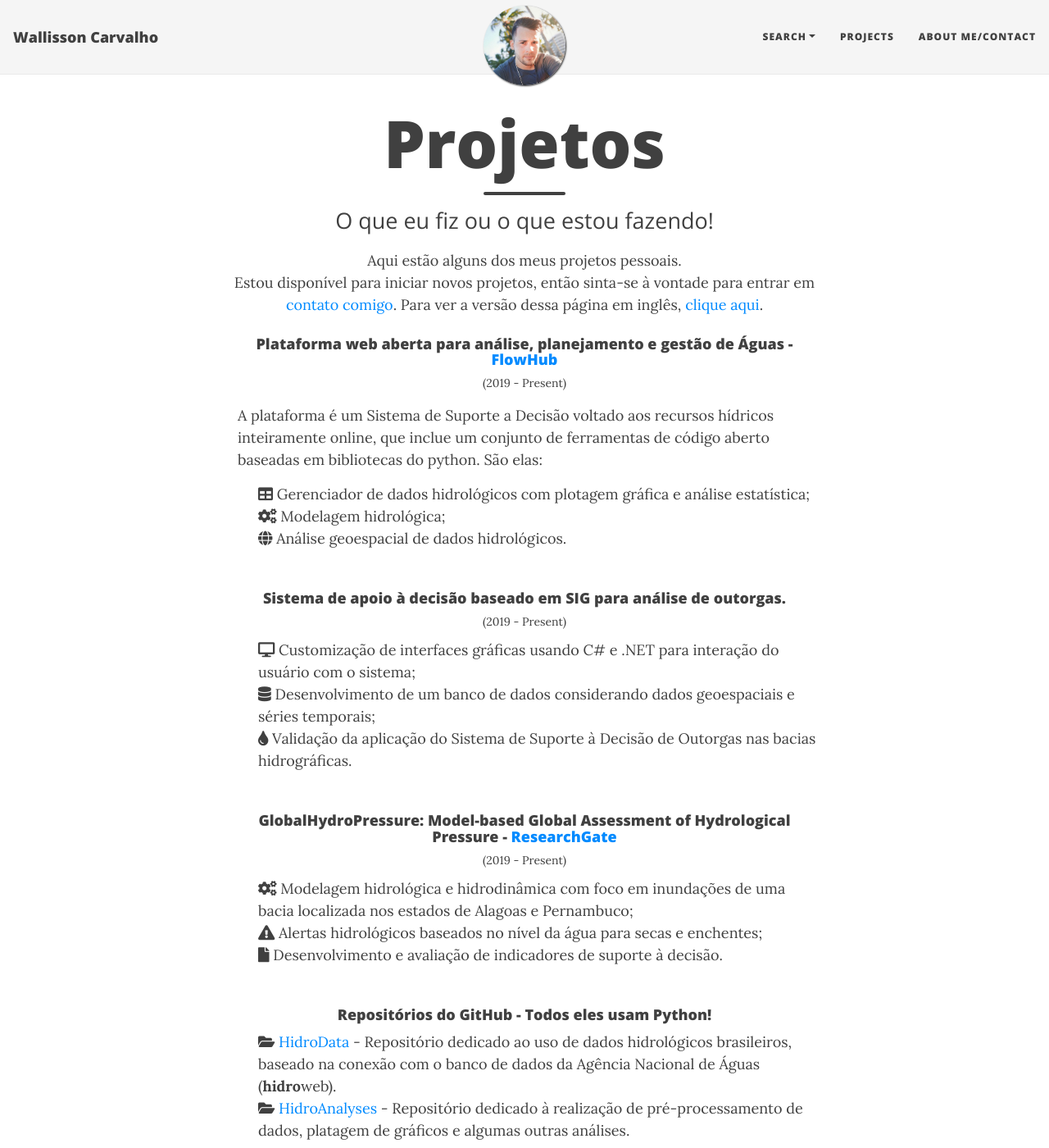
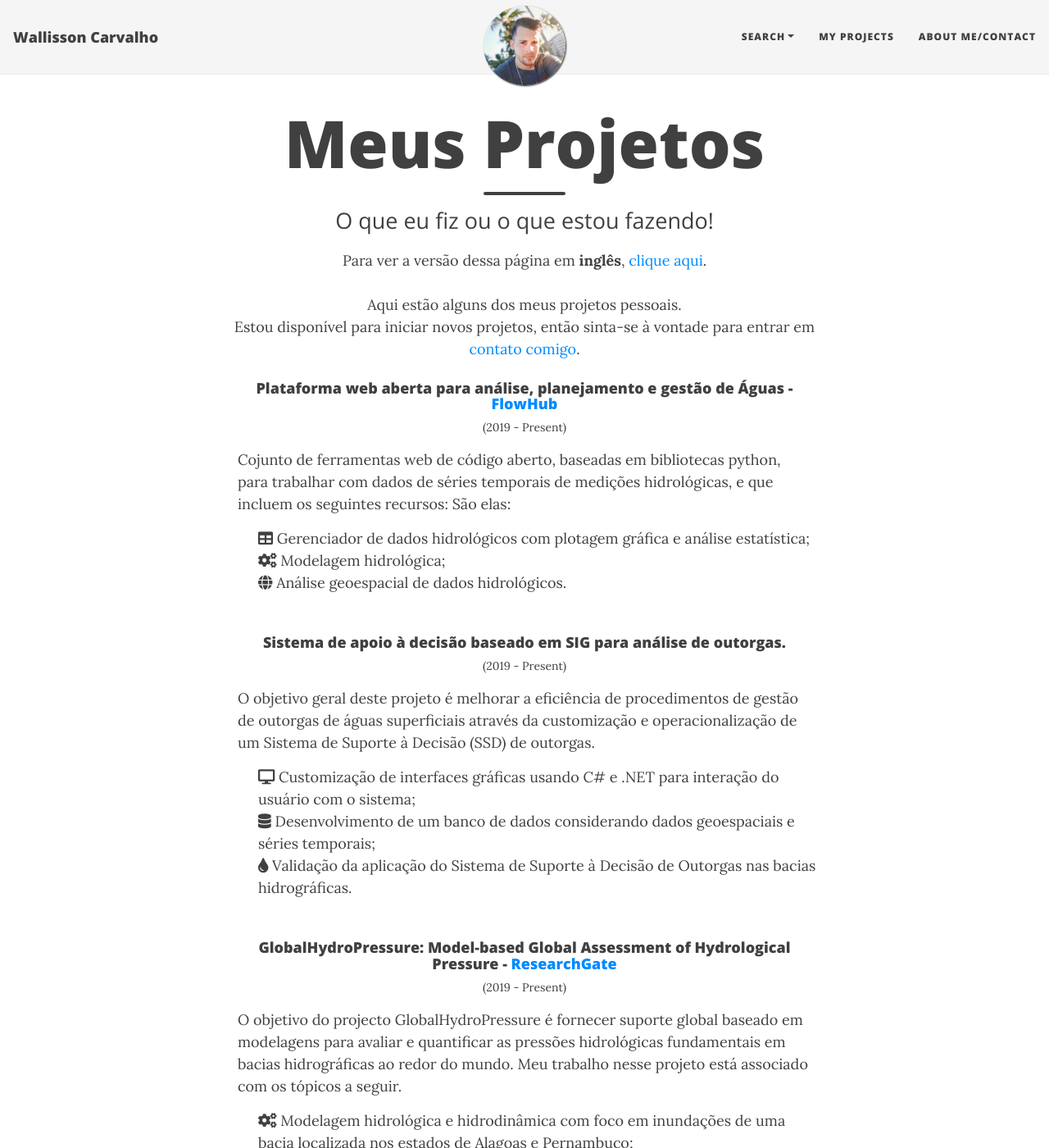
Before and after one commit to wallissoncarvalho/wallissoncarvalho.github.io, a Jekyll site: the page built from projetos.md, in a window 1280 px wide and 1400 px high. Shown: the whole window at 82% size. Built offline with Jekyll 4.4.1, drawn with Linux system fonts in a browser that asks for light colours; nearby versions of some CDN libraries; some of the changed text lies outside the part shown.

Commit message:
Updating some pages.

```diff
--- a/_config.yml
+++ b/_config.yml
@@ -15,7 +15,7 @@ navbar-links:
   Search:
     - Filter Tags: "tags"
     - Text Search: "search"
-  Projects: "projects"
+  My Projects: "projects"
   About Me/Contact: "about"
 
 
--- a/projetos.md
+++ b/projetos.md
@@ -1,12 +1,13 @@
 ---
 layout: page
-title: Projetos
+title: Meus Projetos
 subtitle: O que eu fiz ou o que estou fazendo!
 ---
 <div style="text-align: center;margin-bottom: 25px">
+Para ver a versão dessa página em <b>inglês</b>, <a href="/projects">clique aqui</a>.<br>
+<br>
 Aqui estão alguns dos meus projetos pessoais.<br>
 Estou disponível para iniciar novos projetos, então sinta-se à vontade para entrar em <a href="/sobremim">contato comigo</a>.
-Para ver a versão dessa página em inglês, <a href="/about">clique aqui</a>.
 </div>
 
 <div style="text-align: center;margin-bottom: 10px">
@@ -14,8 +15,8 @@ Para ver a versão dessa página em inglês, <a href="/about">clique aqui</a>.
 </h4>
 <p style="margin:0px;font-size: 14px">(2019 - Present)</p>
 </div>
-<p style="margin:15px">A plataforma é um Sistema de Suporte a Decisão voltado aos recursos hídricos inteiramente online, que inclue um
-conjunto de ferramentas de código aberto baseadas em bibliotecas do python. São elas:</p>
+<p style="margin:15px">Cojunto de ferramentas web de código aberto, baseadas em bibliotecas python, para trabalhar com dados de séries
+temporais de medições hidrológicas, e que incluem os seguintes recursos: São elas:</p>
 <ul style="list-style: none;">
 <li><i class="fa fa-table" aria-hidden="true"></i> Gerenciador de dados hidrológicos com plotagem gráfica e análise estatística;</li>
 <li><i class="fa fa-cogs" aria-hidden="true"></i> Modelagem hidrológica;</li>
@@ -27,6 +28,7 @@ conjunto de ferramentas de código aberto baseadas em bibliotecas do python. Sã
 </h4>
 <p style="margin:0px;font-size: 14px">(2019 - Present)</p>
 </div>
+<p style="margin: 15px">O objetivo geral deste projeto é melhorar a eficiência de procedimentos de gestão de outorgas de águas superficiais através da customização e operacionalização de um Sistema de Suporte à Decisão (SSD) de outorgas.</p>
 <ul style="list-style: none;">
 <li><i class="fa fa-desktop" aria-hidden="true"></i> Customização de interfaces gráficas usando C# e .NET para interação do usuário com o sistema;</li>
 <li><i class="fa fa-database" aria-hidden="true"></i> Desenvolvimento de um banco de dados considerando dados geoespaciais e séries temporais;</li>
@@ -38,6 +40,8 @@ conjunto de ferramentas de código aberto baseadas em bibliotecas do python. Sã
 </h4>
 <p style="margin:0px;font-size: 14px">(2019 - Present)</p>
 </div>
+<p style="margin:15px">O objetivo do projecto GlobalHydroPressure é fornecer suporte global baseado em modelagens para avaliar e quantificar as pressões hidrológicas fundamentais em bacias hidrográficas ao redor do mundo.
+Meu trabalho nesse projeto está associado com os tópicos a seguir.</p>
 <ul style="list-style: none;">
 <li><i class="fa fa-cogs" aria-hidden="true"></i> Modelagem hidrológica e hidrodinâmica com foco em inundações de uma bacia localizada nos estados de Alagoas e Pernambuco;</li>
 <li><i class="fa fa-exclamation-triangle" aria-hidden="true"></i> Alertas hidrológicos baseados no nível da água para secas e enchentes;</li>
@@ -45,9 +49,10 @@ conjunto de ferramentas de código aberto baseadas em bibliotecas do python. Sã
 </ul>
 
 <div style="text-align: center;margin-bottom: 10px;margin-top: 50px">
-<h4>Repositórios do GitHub - Todos eles usam Python!
+<h4>Repositórios do GitHub
 </h4>
 </div>
+<p style="margin:15px">Os repositórios tem como principal foco o trabalho com dados hidrológicos utilizando a linguagem de programação Python.</p>
 <ul style="list-style: none;">
 <li><i class="fa fa-folder-open" aria-hidden="true"></i> <a href="https://github.com/wallissoncarvalho/HidroData" target="_blank">HidroData</a> -
 Repositório dedicado ao uso de dados hidrológicos brasileiros, baseado na conexão com o banco de dados da Agência Nacional de Águas (<b>hidro</b>web).</li>
@@ -56,6 +61,7 @@ Repositório dedicado à realização de pré-processamento de dados, platagem d
 </ul>
 
 #### Outros trabalhos
+<p style="margin:15px">Estes são alguns tópicos de projetos particulares nos quais eu já trabalhei.</p>
 <ul style="list-style: none;">
 <li><i class="fa fa-check" aria-hidden="true"></i> Estudos de disponibilidade hídrica e de autodepuração para lançamento de efluentes;</li>
 <li><i class="fa fa-check" aria-hidden="true"></i> Modelagem hidrodinâmica em Sistema Estuarino Lagunar;</li>
```
Also changed, not shown: about.md (+1 -1 lines), projects.md (+12 -3 lines).
